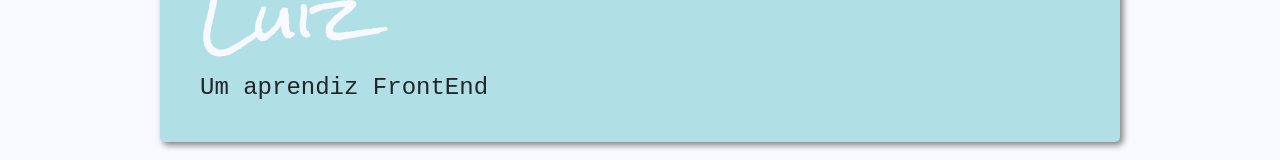
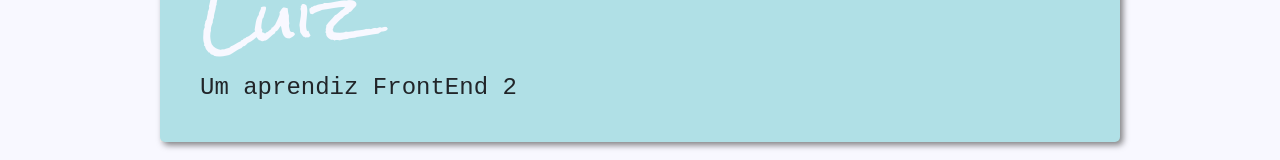
Before and after one commit to Ronaldo-Oliveira99/portifolio, a React (Create React App) app: page / in a window 1280 px wide. Shown: the part 235-395 px from the top of the page. Built offline with nearby package versions, Linux system fonts and the light colour scheme; a web font is replaced by a local one.

Commit message:
Mudança título

```diff
--- a/src/components/Title/index.js
+++ b/src/components/Title/index.js
@@ -38,7 +38,7 @@ const Title = () => {
     <DivHeader>
       <Plogo>Ronaldo</Plogo>
       <Plogo>Luiz</Plogo>
-      <P>Um aprendiz FrontEnd</P>
+      <P>Um aprendiz FrontEnd 2</P>
     </DivHeader>
   );
 };
```
